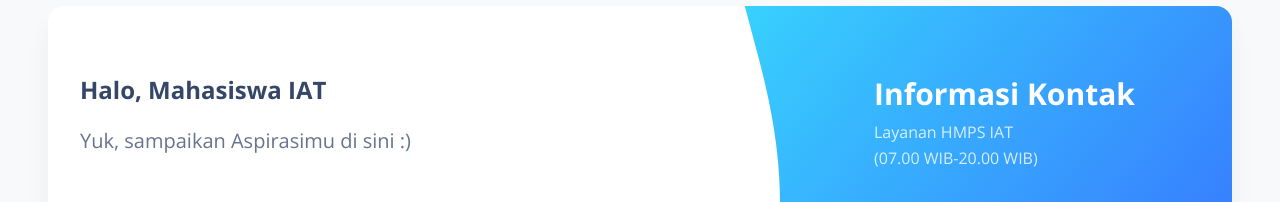
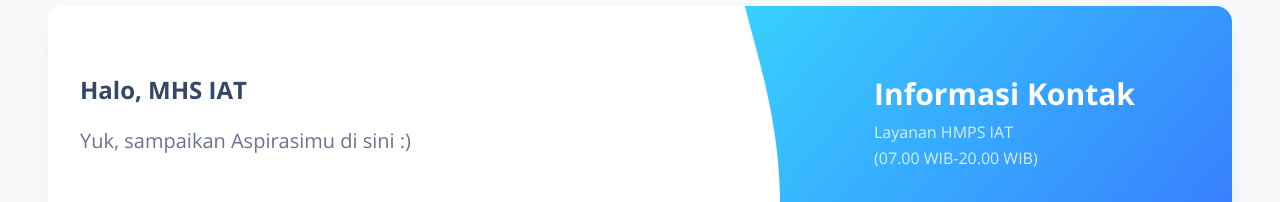
Before and after one commit to saddamfachri01/ASPIRASI-IAT, a website built with Parcel: page index.html in a window 1280 px wide. Shown: the part 144-346 px from the top of the page. Built offline with nearby package versions, Linux system fonts and the light colour scheme; files whose address does not match are found by name.

Commit message:
Update index.html

```diff
--- a/index.html
+++ b/index.html
@@ -59,7 +59,7 @@
         <div class="profile-contact">
           <div class="profile-container02">
             <div class="profile-form">
-              <h2 class="profile-text01">Halo, Mahasiswa IAT</h2>
+              <h2 class="profile-text01">Halo, MHS IAT</h2>
               <span class="profile-text02 Lead">
                 Yuk, sampaikan Aspirasimu di sini :)
               </span>
```
